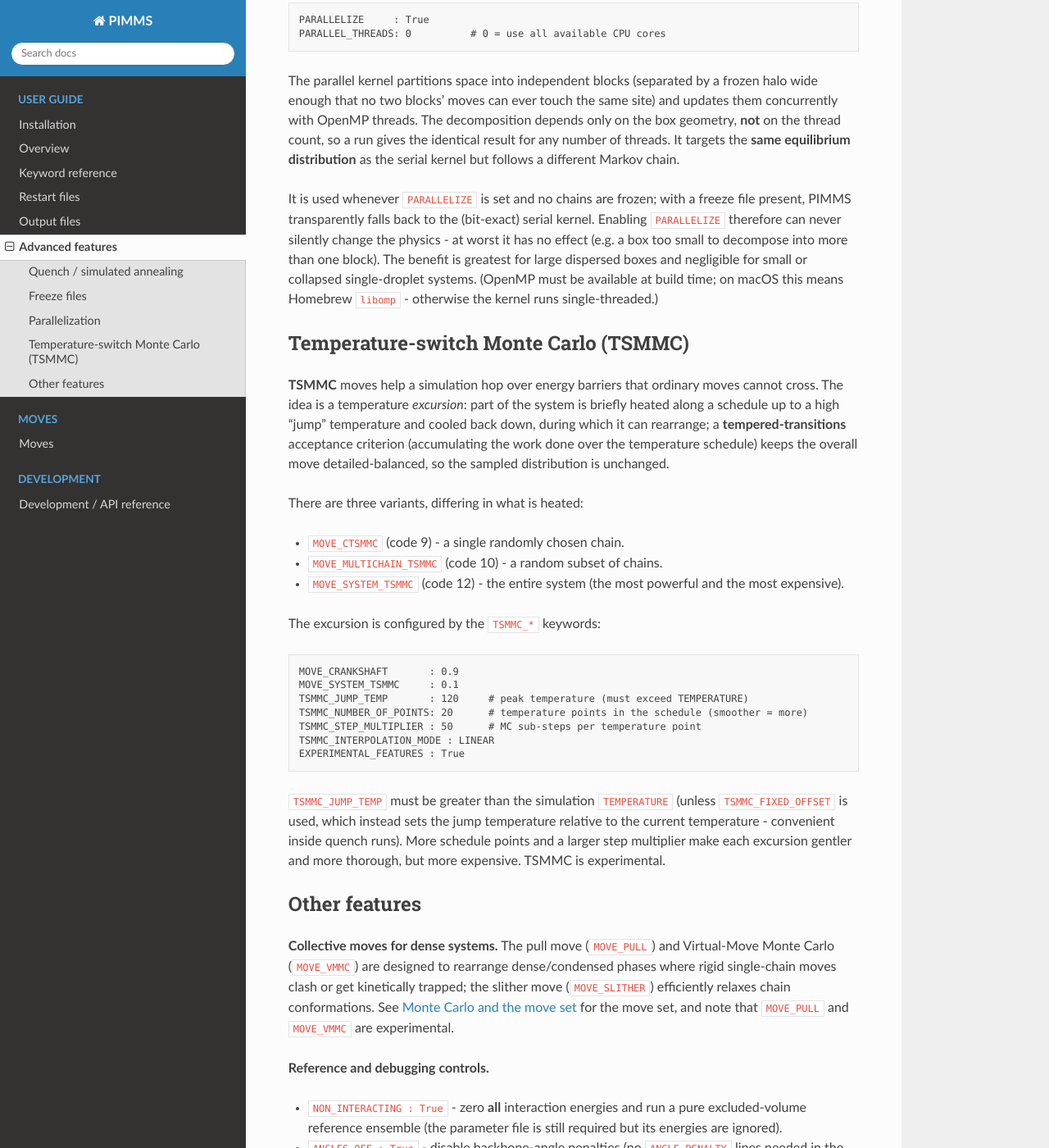
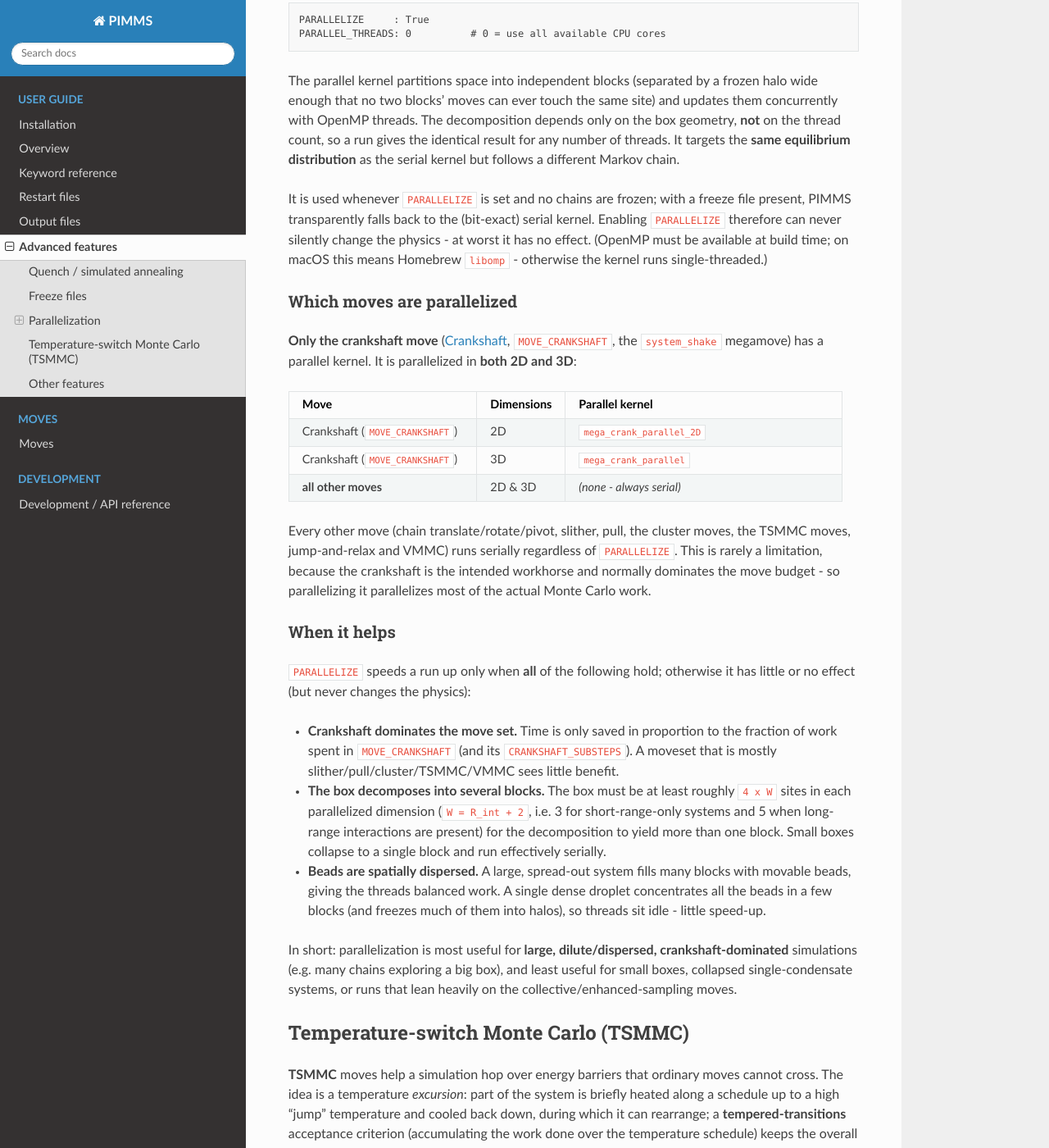
Before and after one commit to holehouse-lab/PIMMS, a Sphinx documentation site: the page built from docs/advanced.rst, in a window 1280 px wide and 1400 px high, scrolled down 1387 px. Shown: the whole window at 82% size. Built offline with Sphinx 7.4.7 and the Read the Docs theme 3.1.0, drawn with Linux system fonts in a browser that asks for light colours; the version number could not be read and is left out.

Commit message:
docs: spell out which moves parallelize (and when it helps)
Expand the Parallelization section with two explicit subsections:
- "Which moves are parallelized": a table making clear that ONLY the crankshaft
  (MOVE_CRANKSHAFT / system_shake) has a parallel kernel, in both 2D
  (mega_crank_parallel_2D) and 3D (mega_crank_parallel); every other move runs
  serially regardless of PARALLELIZE.
- "When it helps": the conditions for a real speed-up (crankshaft dominates the
  move set; the box is >= ~4*W per dimension so it decomposes into multiple
  blocks; beads are spatially dispersed), i.e. large dilute crankshaft-dominated
  runs benefit, small/collapsed/collective-move-heavy runs do not.

Co-Authored-By: Claude Opus 4.8 <noreply@anthropic.com>
Claude-Session: https://claude.ai/code/session_01KmkhWauF3a6LTMqz1mFnRM

```diff
--- a/docs/advanced.rst
+++ b/docs/advanced.rst
@@ -88,10 +88,62 @@ as the serial kernel but follows a different Markov chain.
 It is used whenever ``PARALLELIZE`` is set and no chains are frozen; with a freeze
 file present, PIMMS transparently falls back to the (bit-exact) serial kernel.
 Enabling ``PARALLELIZE`` therefore can never silently change the physics - at worst
-it has no effect (e.g. a box too small to decompose into more than one block). The
-benefit is greatest for large dispersed boxes and negligible for small or collapsed
-single-droplet systems. (OpenMP must be available at build time; on macOS this
-means Homebrew ``libomp`` - otherwise the kernel runs single-threaded.)
+it has no effect. (OpenMP must be available at build time; on macOS this means
+Homebrew ``libomp`` - otherwise the kernel runs single-threaded.)
+
+Which moves are parallelized
+----------------------------
+
+**Only the crankshaft move** (:doc:`/moves/crankshaft`, ``MOVE_CRANKSHAFT``, the
+``system_shake`` megamove) has a parallel kernel. It is parallelized in **both 2D
+and 3D**:
+
+.. list-table::
+   :header-rows: 1
+   :widths: 34 16 50
+
+   * - Move
+     - Dimensions
+     - Parallel kernel
+   * - Crankshaft (``MOVE_CRANKSHAFT``)
+     - 2D
+     - ``mega_crank_parallel_2D``
+   * - Crankshaft (``MOVE_CRANKSHAFT``)
+     - 3D
+     - ``mega_crank_parallel``
+   * - **all other moves**
+     - 2D & 3D
+     - *(none - always serial)*
+
+Every other move (chain translate/rotate/pivot, slither, pull, the cluster moves,
+the TSMMC moves, jump-and-relax and VMMC) runs serially regardless of
+``PARALLELIZE``. This is rarely a limitation, because the crankshaft is the
+intended workhorse and normally dominates the move budget - so parallelizing it
+parallelizes most of the actual Monte Carlo work.
+
+When it helps
+-------------
+
+``PARALLELIZE`` speeds a run up only when **all** of the following hold; otherwise
+it has little or no effect (but never changes the physics):
+
+* **Crankshaft dominates the move set.** Time is only saved in proportion to the
+  fraction of work spent in ``MOVE_CRANKSHAFT`` (and its ``CRANKSHAFT_SUBSTEPS``).
+  A moveset that is mostly slither/pull/cluster/TSMMC/VMMC sees little benefit.
+* **The box decomposes into several blocks.** The box must be at least roughly
+  ``4 x W`` sites in each parallelized dimension (``W = R_int + 2``, i.e. 3 for
+  short-range-only systems and 5 when long-range interactions are present) for the
+  decomposition to yield more than one block. Small boxes collapse to a single
+  block and run effectively serially.
+* **Beads are spatially dispersed.** A large, spread-out system fills many blocks
+  with movable beads, giving the threads balanced work. A single dense droplet
+  concentrates all the beads in a few blocks (and freezes much of them into halos),
+  so threads sit idle - little speed-up.
+
+In short: parallelization is most useful for **large, dilute/dispersed,
+crankshaft-dominated** simulations (e.g. many chains exploring a big box), and
+least useful for small boxes, collapsed single-condensate systems, or runs that
+lean heavily on the collective/enhanced-sampling moves.
 
 .. _advanced-tsmmc:
 
```
